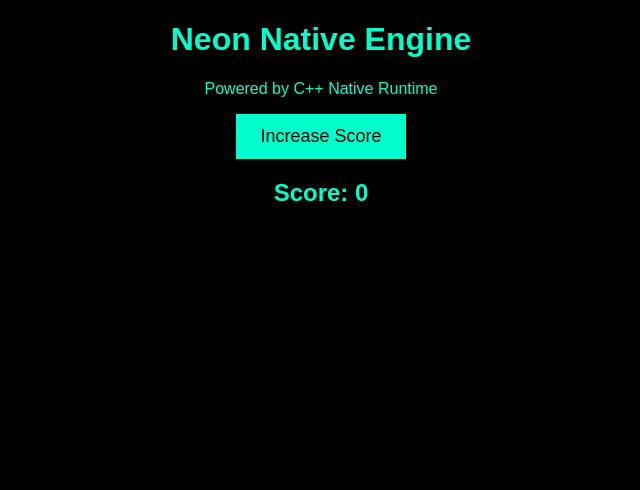
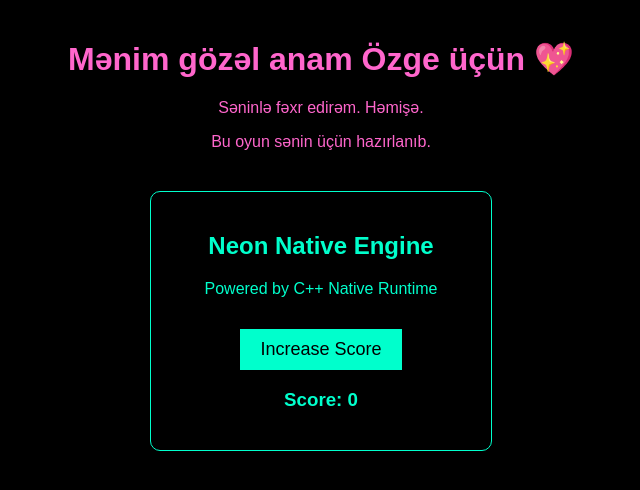
Before and after one commit to Amir-Ali128/neon-native-engine, a Flask app: page / in a window 1280 px wide. Shown: the top 490 px of the page, without its empty margins (319-959 px from the left). Run offline with Flask 3, Linux system fonts and the light colour scheme.

Commit message:
Update index.html

```diff
--- a/templates/index.html
+++ b/templates/index.html
@@ -1,8 +1,10 @@
+
 <!DOCTYPE html>
-<html>
+<html lang="az">
 <head>
 <meta charset="UTF-8">
-<title>Neon Native Engine</title>
+<title>Anam Özge üçün 💖</title>
+
 <style>
 body {
     background: black;
@@ -10,24 +12,61 @@ body {
     text-align: center;
     font-family: Arial;
 }
+
+.ozge-message {
+    margin-top: 40px;
+    margin-bottom: 40px;
+    color: #ff66cc;
+}
+
+.engine-box {
+    border: 1px solid #00ffcc;
+    padding: 20px;
+    width: 300px;
+    margin: auto;
+    border-radius: 10px;
+}
+
 button {
-    padding: 12px 24px;
+    padding: 10px 20px;
     font-size: 18px;
     background: #00ffcc;
     border: none;
     color: black;
     cursor: pointer;
+    margin-top: 15px;
 }
+
 </style>
 </head>
+
 <body>
 
-<h1>Neon Native Engine</h1>
+<!-- Özge için özel mesaj -->
+<div class="ozge-message">
+
+<h1>Mənim gözəl anam Özge üçün 💖</h1>
+
+<p>Səninlə fəxr edirəm. Həmişə.</p>
+
+<p>Bu oyun sənin üçün hazırlanıb.</p>
+
+</div>
+
+
+<!-- Teknik Engine kısmı (aynı kalıyor) -->
+<div class="engine-box">
+
+<h2>Neon Native Engine</h2>
+
 <p>Powered by C++ Native Runtime</p>
 
 <button onclick="increaseScore()">Increase Score</button>
 
-<h2 id="score">Score: 0</h2>
+<h3 id="score">Score: 0</h3>
+
+</div>
+
 
 <script src="/static/game.js"></script>
 
```
